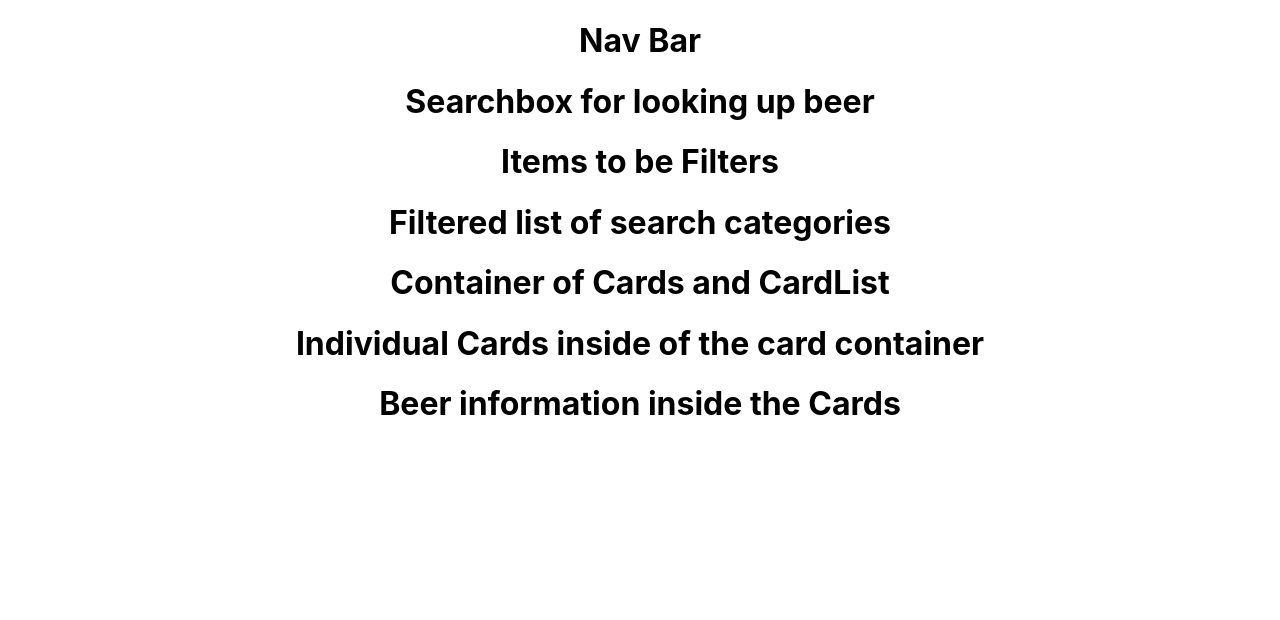
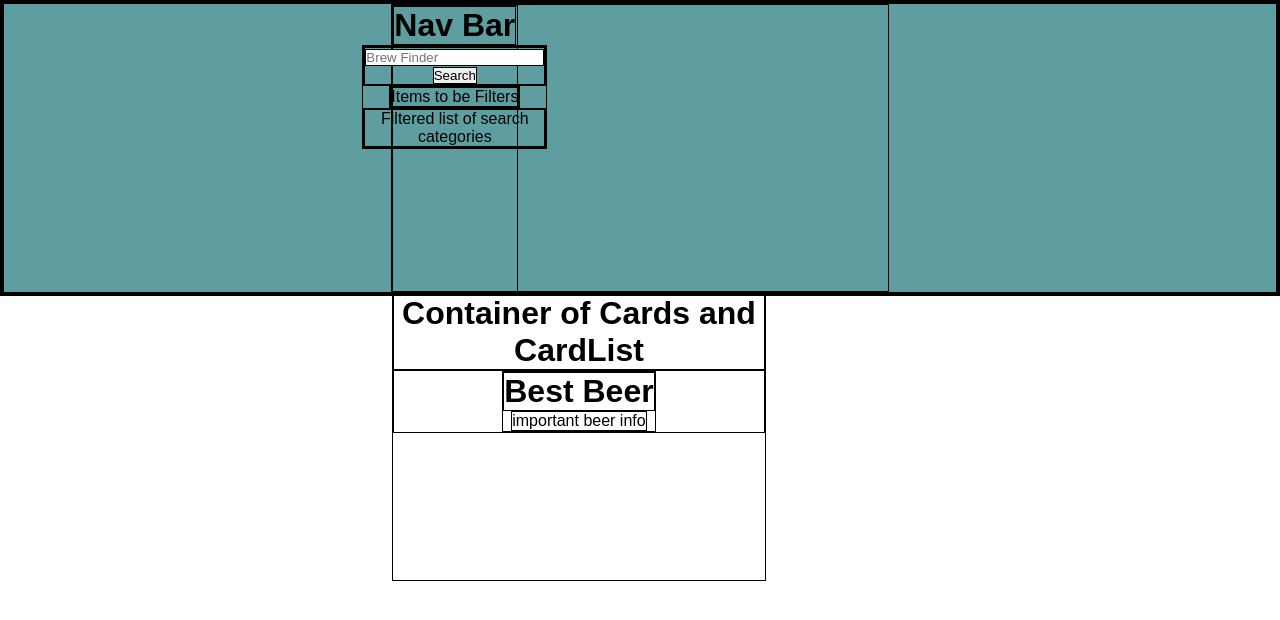
Before and after one commit to breesebaker/react-project-punk-api, a React (Create React App) app: page / in a window 1280 px wide. Shown: the top 620 px of the page. Built offline with nearby package versions, Linux system fonts and the light colour scheme.

Commit message:
added styling and jsx touchups

```diff
--- a/src/App.scss
+++ b/src/App.scss
@@ -1,38 +1,46 @@
+* {
+  margin: 0;
+  padding: 0;
+  border: 1px solid black;
+  font-family: Arial, Helvetica, sans-serif;
+}
+
 .App {
   text-align: center;
+  display: flex;
+  justify-content: center;
+  background-color: cadetblue;
 }
 
-.App-logo {
-  height: 40vmin;
-  pointer-events: none;
+.Nav {
+  width: 25%;
+  height: 100%;
+  display: flex;
+  flex-direction: column;
+  align-items: center;
+  justify-content: flex-start;
 }
-
-@media (prefers-reduced-motion: no-preference) {
-  .App-logo {
-    animation: App-logo-spin infinite 20s linear;
-  }
-}
-
-.App-header {
-  background-color: #282c34;
-  min-height: 100vh;
+.nav-inventory {
   display: flex;
   flex-direction: column;
   align-items: center;
   justify-content: center;
-  font-size: calc(10px + 2vmin);
-  color: white;
 }
-
-.App-link {
-  color: #61dafb;
+.container {
+  width: 75%;
+  height: 100%;
+  display: flex;
+  flex-direction: column;
 }
-
-@keyframes App-logo-spin {
-  from {
-    transform: rotate(0deg);
-  }
-  to {
-    transform: rotate(360deg);
-  }
+.card {
+  display: flex;
+  flex-wrap: wrap;
+  align-items: center;
+  justify-content: center;
 }
+.card-info {
+  display: flex;
+  flex-direction: column;
+  align-items: center;
+  justify-content: center;
+}
--- a/src/components/CardContainer/Card/Card.jsx
+++ b/src/components/CardContainer/Card/Card.jsx
@@ -1,8 +1,10 @@
+import CardList from "../CardList";
+
 const Card = () => {
 
   return (
-    <div>
-      <h1>Individual Cards inside of the card container</h1>
+    <div className="card">
+      <CardList />
     </div>
   );
 };
--- a/src/components/CardContainer/CardList/CardList.jsx
+++ b/src/components/CardContainer/CardList/CardList.jsx
@@ -1,8 +1,9 @@
 const CardList = () => {
 
   return (
-    <div>
-      <h1>Beer information inside the Cards</h1>
+    <div className="card-info">
+      <h1>Best Beer</h1>
+      <p>important beer info</p>
     </div>
   );
 };
--- a/src/components/CardContainer/Container/Container.jsx
+++ b/src/components/CardContainer/Container/Container.jsx
@@ -1,5 +1,4 @@
 import Card from "../Card"
-import CardList from "../CardList"
 
 const Container = () => {
 
@@ -7,7 +6,6 @@ const Container = () => {
     <div className="container">
       <h1>Container of Cards and CardList</h1>
       <Card />
-      <CardList />
     </div>
   );
 };
--- a/src/components/Navbar/FilterItems/FilterItems.jsx
+++ b/src/components/Navbar/FilterItems/FilterItems.jsx
@@ -2,7 +2,7 @@ const FilterItems = () => {
 
   return (
     <div>
-      <h1>Items to be Filters</h1>
+      <p>Items to be Filters</p>
     </div>
   );
 };
--- a/src/components/Navbar/FilterList/FilterList.jsx
+++ b/src/components/Navbar/FilterList/FilterList.jsx
@@ -2,7 +2,7 @@ const FilterList = () => {
 
   return (
     <div>
-      <h1>Filtered list of search categories</h1>
+      <p>Filtered list of search categories</p>
     </div>
   )
 }
--- a/src/components/Navbar/Nav/Nav.jsx
+++ b/src/components/Navbar/Nav/Nav.jsx
@@ -5,12 +5,16 @@ import FilterItem from "../FilterItems"
 const Nav = () => {
 
   return (
+    <>
     <div className="Nav">
       <h1>Nav Bar</h1>
-      <Searchbox />
-      <FilterItem />
-      <FilterList />
+        <div className="nav-inventory">
+          <Searchbox />
+          <FilterItem />
+          <FilterList />
+        </div>
     </div>
+    </>
   );
 };
 
--- a/src/components/Navbar/SearchBox/SearchBox.jsx
+++ b/src/components/Navbar/SearchBox/SearchBox.jsx
@@ -1,10 +1,14 @@
 const Searchbox = () => {
 
   return (
-    <div>
-      <h1>Searchbox for looking up beer</h1>
+    <div className="search-box">
+      <form>
+        <input type="text" placeholder="Brew Finder" />
+        <button>Search</button>
+      </form>
+
     </div>
-  )
-}
+  );
+};
 
 export default Searchbox;
```
